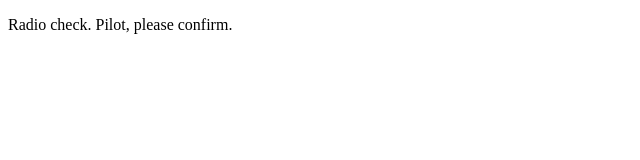
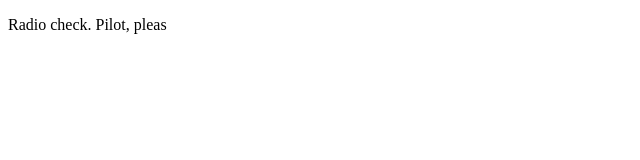
Before and after one commit to 3Topher/Repo-2, a plain HTML site: page index.html in a window 1280 px wide. Shown: the full height of the page, 0-640 px from the left. Drawn offline with Linux system fonts and the light colour scheme.

Commit message:
New edits

```diff
--- a/index.html
+++ b/index.html
@@ -1,6 +1,6 @@
 <!DOCTYPE html>
 <html>
    <body>
-      <p>Radio check. Pilot, please confirm.</p>
+      <p>Radio check. Pilot, pleas</p>
    </body>
 </html>
```
